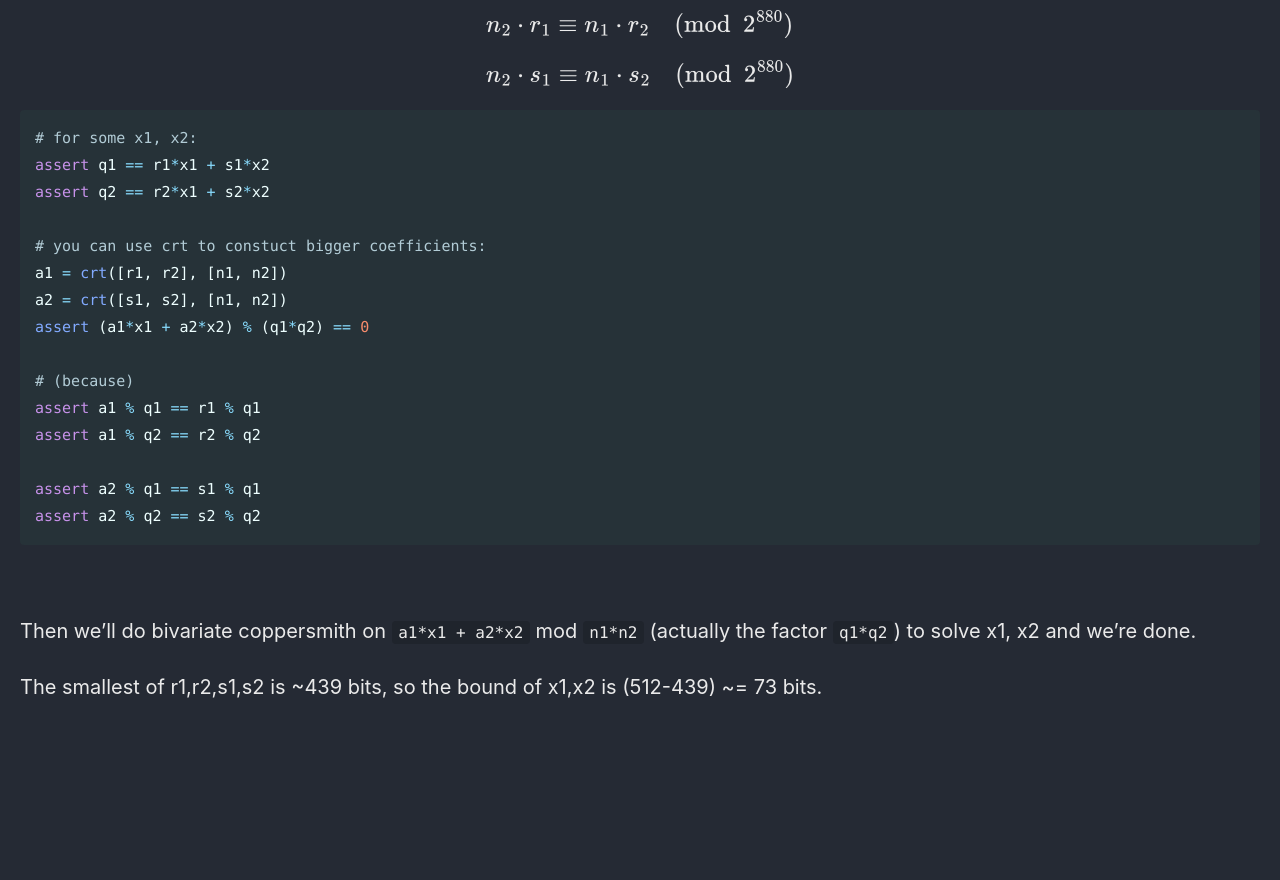
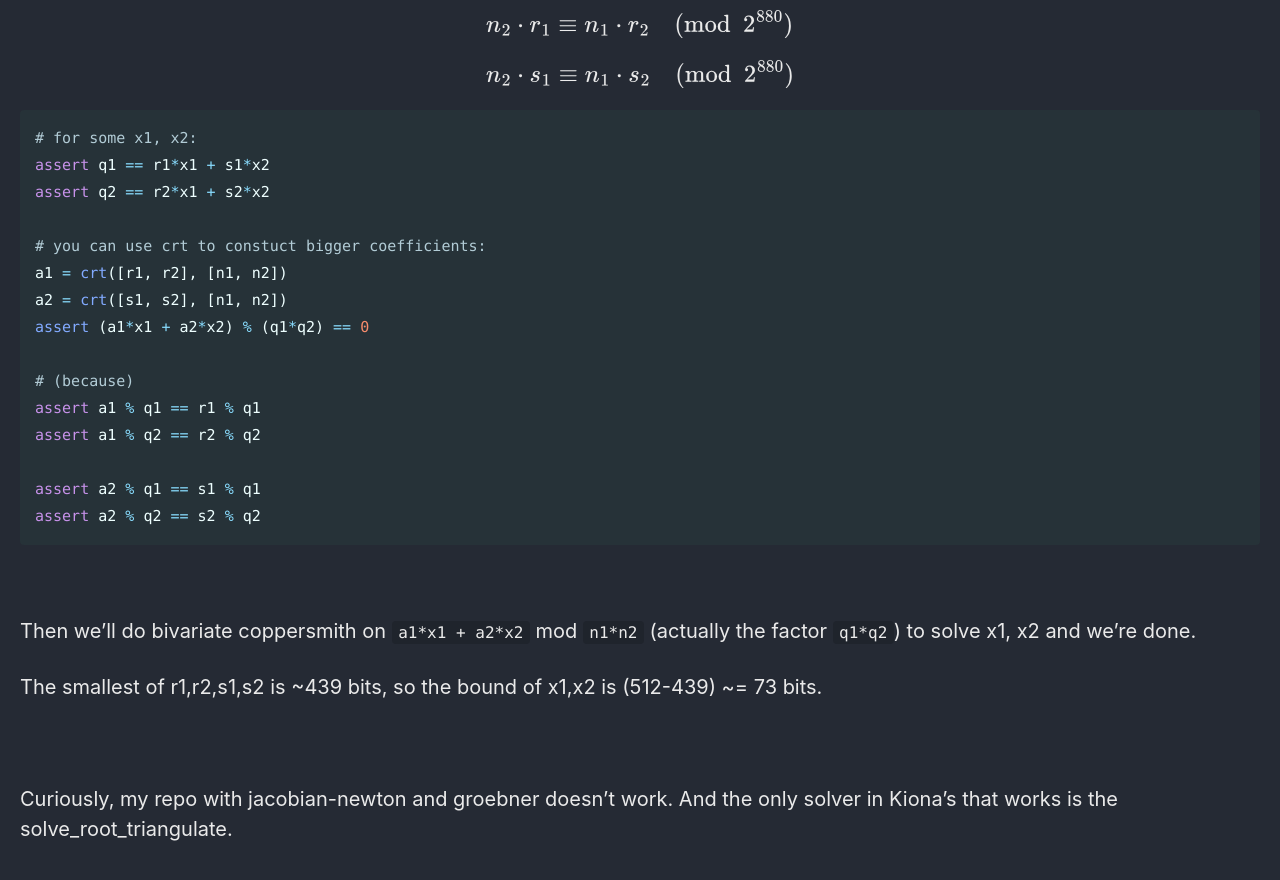
Before and after one commit to Connor-McCartney/Connor-McCartney.github.io, a Jekyll site: the page built from _pages/cryptography/small-roots/LowEntropy-HCMUSCTF2025.md, in a window 1280 px wide and 900 px high, scrolled down 1944 px. Shown: the top 880 px of the window. Built offline with Jekyll 4.4.1, drawn with Linux system fonts in a browser that asks for light colours; cached includes are drawn as plain includes; before the commit the page ends 2758 px from its top, so only the background shows below that.

Commit message:
Update LowEntropy-HCMUSCTF2025.md

```diff
--- a/_pages/cryptography/small-roots/LowEntropy-HCMUSCTF2025.md
+++ b/_pages/cryptography/small-roots/LowEntropy-HCMUSCTF2025.md
@@ -104,3 +104,5 @@ Then we'll do bivariate coppersmith on `a1*x1 + a2*x2` mod `n1*n2` (actually  th
 The smallest of r1,r2,s1,s2 is ~439 bits, so the bound of x1,x2 is (512-439) ~= 73 bits.
 
 <br>
+
+Curiously, my repo with jacobian-newton and groebner doesn't work. And the only solver in Kiona's that works is the solve_root_triangulate.
```
